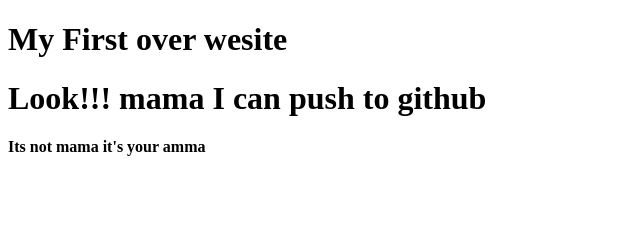
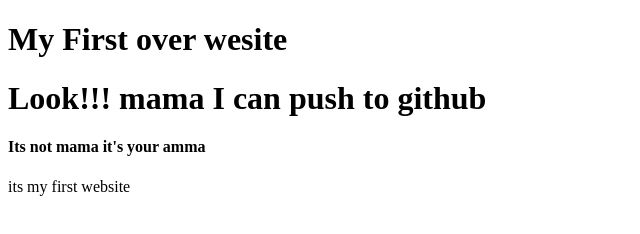
Before and after one commit to MohammadpHRidoy/My-First-website, a plain HTML site: page index.html in a window 1280 px wide. Shown: the whole page, without its empty margins (0-640 px from the left). Drawn offline with Linux system fonts and the light colour scheme.

Commit message:
index.html

```diff
--- a/index.html
+++ b/index.html
@@ -12,6 +12,7 @@
     <h1>My First over wesite</h1>
     <h1>Look!!! mama I can push to github</h1>
     <h4>Its not mama it's your amma</h4>
+    <p>its my first website</p>
 
 </body>
 
```
